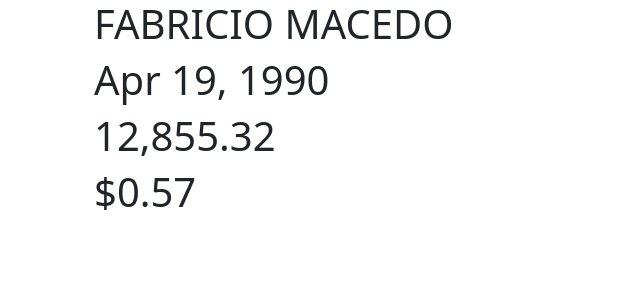
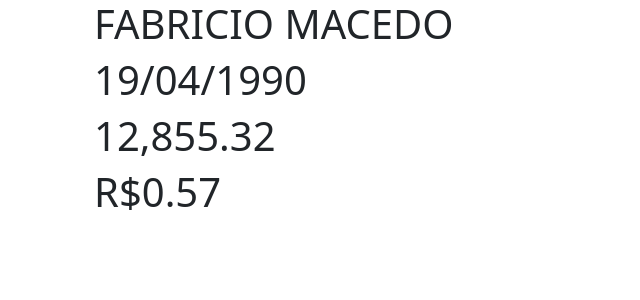
Before and after one commit to fabriciio95/algamoney-front, an Angular app in the folder meuprojeto/: page / in a window 1280 px wide. Shown: the top 300 px of the page, without its empty margins (0-640 px from the left). Built offline with nearby package versions, Linux system fonts and the light colour scheme.

Commit message:
Passando parâmetros para pipes

```diff
--- a/meuprojeto/src/app/aula-pipe-component/aula-pipe-component.component.html
+++ b/meuprojeto/src/app/aula-pipe-component/aula-pipe-component.component.html
@@ -1,8 +1,8 @@
 <div class="container">
 
   <h1>{{ nome | uppercase}}</h1>
-  <h1>{{ dataAniversario | date }}</h1>
-  <h1>{{ preco | number }}</h1>
-  <h1>{{ troco | currency}}</h1>
+  <h1>{{ dataAniversario | date:'dd/MM/y' }}</h1>
+  <h1>{{ preco | number:'1.2-2' }}</h1>
+  <h1>{{ troco | currency:'BRL':true:'1.2-2'}}</h1>
 
 </div>
```
